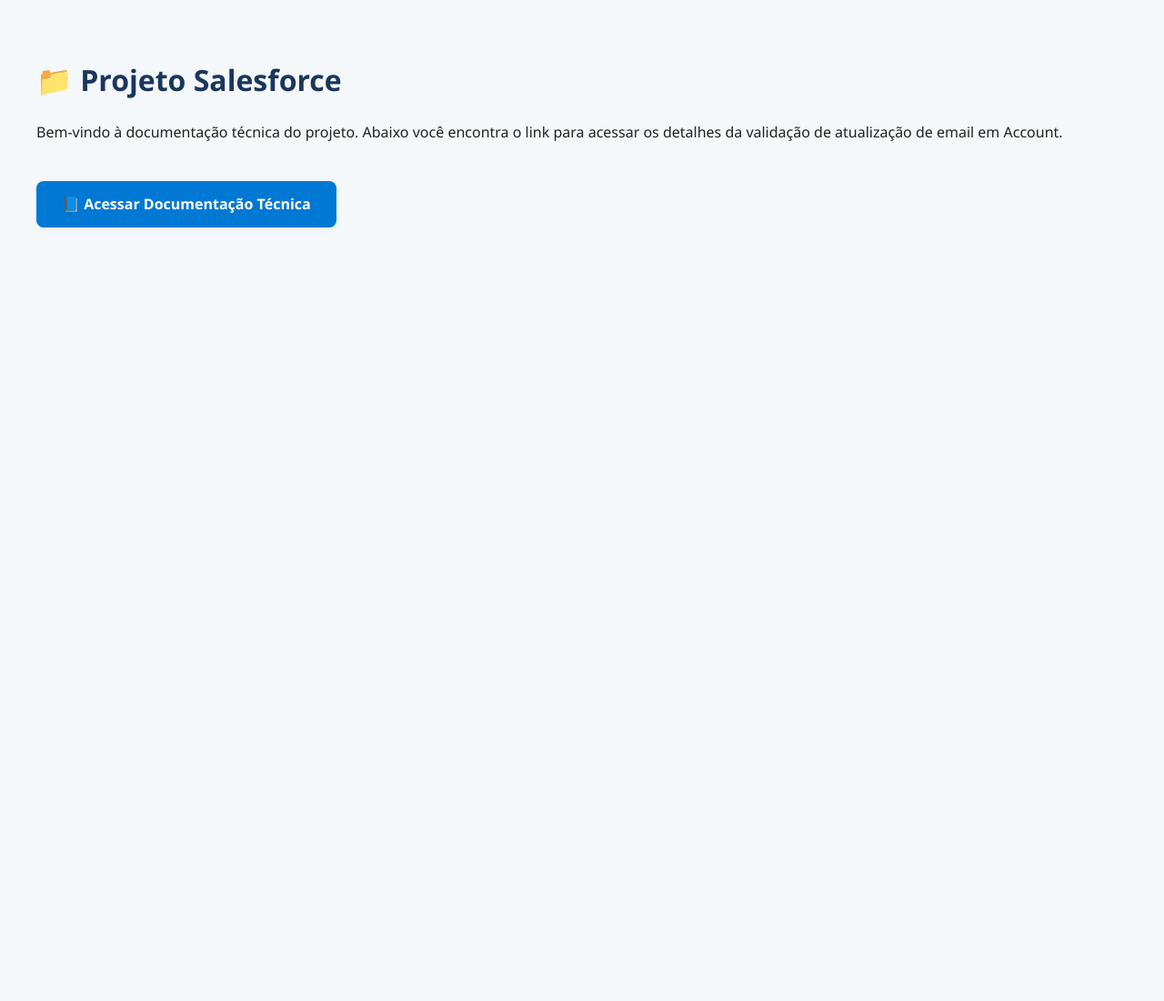
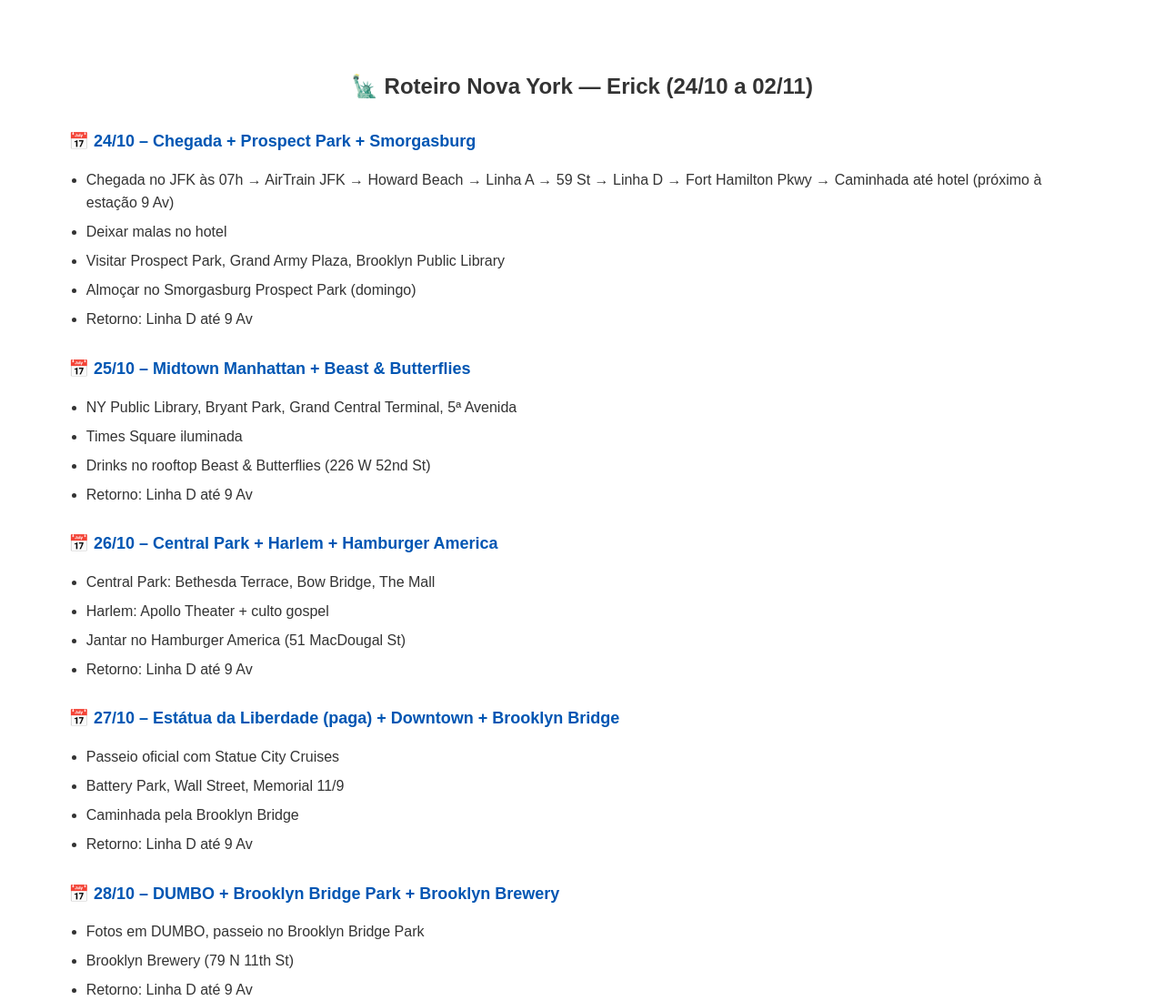
Before and after one commit to efpv/myPages, a plain HTML site: page index.html in a window 1280 px wide. Shown: the top 1100 px of the page at 91% size. Before the commit the page ends 800 px from the top, so only its background shows below. Drawn offline with Linux system fonts and the light colour scheme.

Commit message:
Roteiro atualizado

```diff
--- a/index.html
+++ b/index.html
@@ -1,19 +1,116 @@
 <!DOCTYPE html>
 <html lang="pt-br">
-  <head>
-    <meta charset="UTF-8" />
-    <title>Projeto Salesforce - Página Inicial</title>
-    <link rel="stylesheet" href="style.css" />
-  </head>
-  <body>
-    <h1>📁 Projeto Salesforce</h1>
-    <p>
-      Bem-vindo à documentação técnica do projeto. Abaixo você encontra o link
-      para acessar os detalhes da validação de atualização de email em Account.
-    </p>
+<head>
+  <meta charset="UTF-8">
+  <title>Roteiro Nova York - Erick</title>
+  <style>
+    body {
+      font-family: Arial, sans-serif;
+      margin: 2cm;
+      line-height: 1.6;
+      color: #333;
+    }
+    h1 {
+      text-align: center;
+      font-size: 24px;
+      margin-bottom: 0.5em;
+    }
+    h2 {
+      font-size: 18px;
+      margin-top: 1.5em;
+      color: #0056b3;
+    }
+    ul {
+      margin-top: 0.5em;
+      padding-left: 1.2em;
+    }
+    li {
+      margin-bottom: 0.4em;
+    }
+    .dia {
+      font-weight: bold;
+      margin-top: 1em;
+    }
+  </style>
+</head>
+<body>
+  <h1>🗽 Roteiro Nova York — Erick (24/10 a 02/11)</h1>
 
-    <a href="validacaoAtualizacaoEmailAccount.html" target="_blank"
-      >📘 Acessar Documentação Técnica</a
-    >
-  </body>
+  <h2>📅 24/10 – Chegada + Prospect Park + Smorgasburg</h2>
+  <ul>
+    <li>Chegada no JFK às 07h → AirTrain JFK → Howard Beach → Linha A → 59 St → Linha D → Fort Hamilton Pkwy → Caminhada até hotel (próximo à estação 9 Av)</li>
+    <li>Deixar malas no hotel</li>
+    <li>Visitar Prospect Park, Grand Army Plaza, Brooklyn Public Library</li>
+    <li>Almoçar no Smorgasburg Prospect Park (domingo)</li>
+    <li>Retorno: Linha D até 9 Av</li>
+  </ul>
+
+  <h2>📅 25/10 – Midtown Manhattan + Beast & Butterflies</h2>
+  <ul>
+    <li>NY Public Library, Bryant Park, Grand Central Terminal, 5ª Avenida</li>
+    <li>Times Square iluminada</li>
+    <li>Drinks no rooftop Beast & Butterflies (226 W 52nd St)</li>
+    <li>Retorno: Linha D até 9 Av</li>
+  </ul>
+
+  <h2>📅 26/10 – Central Park + Harlem + Hamburger America</h2>
+  <ul>
+    <li>Central Park: Bethesda Terrace, Bow Bridge, The Mall</li>
+    <li>Harlem: Apollo Theater + culto gospel</li>
+    <li>Jantar no Hamburger America (51 MacDougal St)</li>
+    <li>Retorno: Linha D até 9 Av</li>
+  </ul>
+
+  <h2>📅 27/10 – Estátua da Liberdade (paga) + Downtown + Brooklyn Bridge</h2>
+  <ul>
+    <li>Passeio oficial com Statue City Cruises</li>
+    <li>Battery Park, Wall Street, Memorial 11/9</li>
+    <li>Caminhada pela Brooklyn Bridge</li>
+    <li>Retorno: Linha D até 9 Av</li>
+  </ul>
+
+  <h2>📅 28/10 – DUMBO + Brooklyn Bridge Park + Brooklyn Brewery</h2>
+  <ul>
+    <li>Fotos em DUMBO, passeio no Brooklyn Bridge Park</li>
+    <li>Brooklyn Brewery (79 N 11th St)</li>
+    <li>Retorno: Linha D até 9 Av</li>
+  </ul>
+
+  <h2>📅 29/10 – Museu + High Line + Shake Shack + Rudy’s Bar</h2>
+  <ul>
+    <li>Museu de História Natural</li>
+    <li>Caminhada pela High Line e Hudson Yards</li>
+    <li>Almoço no Shake Shack</li>
+    <li>Noite no Rudy’s Bar & Grill (Hell’s Kitchen)</li>
+    <li>Retorno: Linha D até 9 Av</li>
+  </ul>
+
+  <h2>📅 30/10 – Brooklyn Cultural + Dia Livre</h2>
+  <ul>
+    <li>Museu do Brooklyn (grátis na 1ª quinta à noite)</li>
+    <li>Passeio por Flatbush Av ou revisitar locais preferidos</li>
+    <li>Retorno: Linha D até 9 Av</li>
+  </ul>
+
+  <h2>📅 31/10 – Halloween em NYC 🎃</h2>
+  <ul>
+    <li>Passeio por Greenwich Village</li>
+    <li>Village Halloween Parade às 19h</li>
+    <li>Retorno: Linha D até 9 Av</li>
+  </ul>
+
+  <h2>📅 01/11 – Compras + Coney Island</h2>
+  <ul>
+    <li>Compras: Century 21, Marshalls, Burlington</li>
+    <li>Passeio na praia e calçadão de Coney Island</li>
+    <li>Retorno: Linha D até 9 Av</li>
+  </ul>
+
+  <h2>📅 02/11 – Último dia + retorno ao JFK</h2>
+  <ul>
+    <li>Manhã livre no bairro</li>
+    <li>Saída para o aeroporto até 15h30</li>
+    <li>Trajeto: Linha D → 59 St → Linha A → Howard Beach → AirTrain JFK</li>
+  </ul>
+</body>
 </html>
```
